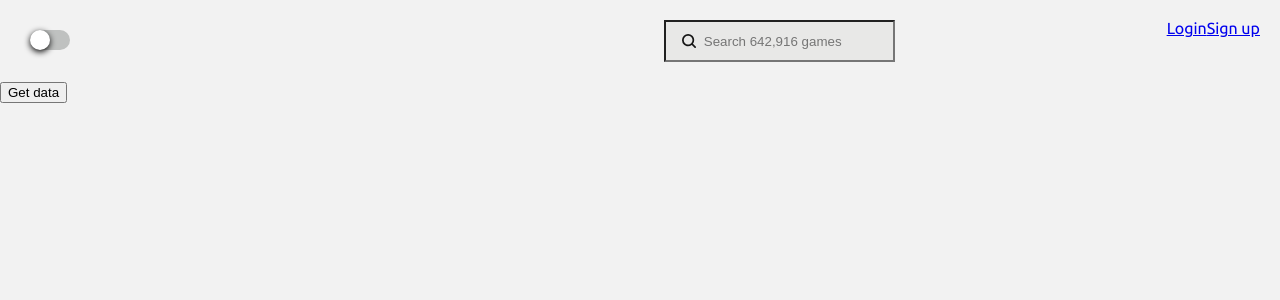
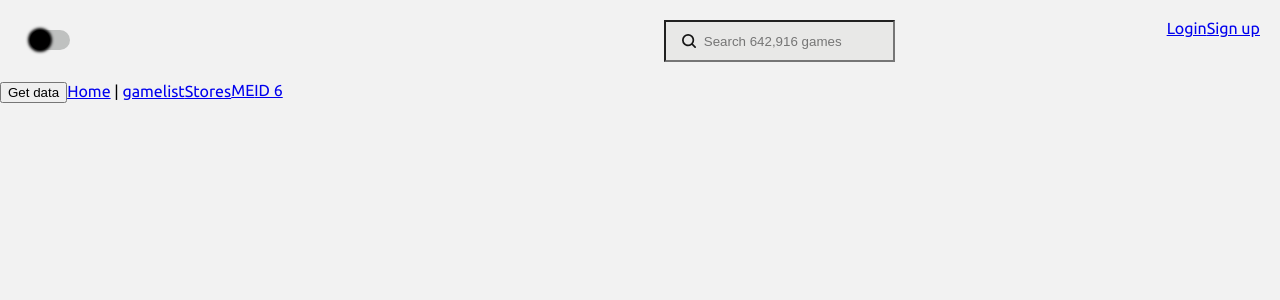
Before and after one commit to gandigap/commerce, a React (Create React App) app: page /gamelist in a window 1280 px wide. Shown: the top 300 px of the page. Built offline with nearby package versions, Linux system fonts and the light colour scheme.

Commit message:
feat: add text example react router 6

```diff
--- a/package.json
+++ b/package.json
@@ -13,6 +13,7 @@
     "@types/styled-components": "^5.1.15",
     "react": "^17.0.2",
     "react-dom": "^17.0.2",
+    "react-router-dom": "^6.0.2",
     "react-scripts": "4.0.3",
     "sass": "^1.43.4",
     "styled-components": "^5.3.3",
--- a/src/components/ContentWrapper/Header/ThemeSwitcher/ThemeSwitcherStyledComponents.tsx
+++ b/src/components/ContentWrapper/Header/ThemeSwitcher/ThemeSwitcherStyledComponents.tsx
@@ -12,7 +12,7 @@ export const ThemeSwitcherLabel = styled.label`
   display: inline-block;
   font-size: 20px;
   background-color: var(--color-4);
-  border-radius: 1em;
+  border-radius: 10px;
 `;
 
 export const ThemeSwitcherInput = styled.input`
@@ -23,18 +23,17 @@ export const ThemeSwitcherInput = styled.input`
     -webkit-transform: translate3d(100%, 0, 0);
     -moz-transform: translate3d(100%, 0, 0);
     transform: translate3d(100%, 0, 0);
-    background: var(--color-1);
+    background: var(--color-5);
   }
 `;
 
 export const ThemeSwitcherIcon = styled.div`
-  height: 1em;
-  width: 1em;
-  border-radius: 1em;
-  background-color: var(--color-1);
-  box-shadow: 0 0.1em 0.3em var(--color-5);
+  height: 20px;
+  width: 20px;
+  border-radius: 100%;
+  background-color: var(--color-5);
+  box-shadow: 0px 0px 3px 2px var(--color-5);
   -webkit-transition: all 300ms;
   -moz-transition: all 300ms;
   transition: all 300ms;
-  cursor: pointer;
 `;
--- a/src/components/ContentWrapper/Main/Main.tsx
+++ b/src/components/ContentWrapper/Main/Main.tsx
@@ -1,9 +1,17 @@
 import React from 'react';
+import {
+  Link,
+  Routes,
+  Route
+} from "react-router-dom";
 
 import Sidebar from './MainSection/Navigation/Sidebar';
 
 import styled from 'styled-components';
 import 'styles/mixinsAndVars.scss';
+import GameList from './MainSection/GameList/GameList';
+import Game from './MainSection/GameList/Game';
+import Other from './MainSection/GameList/Other';
 
 const MainContainer = styled.main`
   display: flex;
@@ -13,6 +21,14 @@ const Main = () => {
   return (
     <MainContainer>
       <Sidebar />
+      <Routes>
+        <Route path="/" element={<p>Start content</p>} />
+        <Route path="/gamelist" element={<GameList />} />
+        <Route path="/gamelist/:id" element={<Game />} />
+        <Route path="/gamelist/me" element={<Other />} />
+        <Route path="/stores" element={<p>Stores content</p>} />
+
+      </Routes>
     </MainContainer>
   );
 };
--- /dev/null
+++ b/src/components/ContentWrapper/Main/MainSection/GameList/Game.tsx
@@ -0,0 +1,18 @@
+import React from 'react';
+import { Outlet } from 'react-router-dom'
+
+import styled from 'styled-components';
+import 'styles/mixinsAndVars.scss';
+
+const GameContainer = styled.div``;
+
+const Game = () => {
+  return (
+    <GameContainer>
+      Game
+      <Outlet />
+    </GameContainer>
+  );
+};
+
+export default Game;
--- /dev/null
+++ b/src/components/ContentWrapper/Main/MainSection/GameList/GameList.tsx
@@ -0,0 +1,21 @@
+import React from 'react';
+import { Link, Route, Routes } from "react-router-dom";
+
+import styled from 'styled-components';
+import 'styles/mixinsAndVars.scss';
+import Game from './Game';
+import Other from './Other';
+
+const GameListContainer = styled.div``;
+
+const GameList = () => {
+  let number = 6;
+  return (
+    <GameListContainer>
+      <Link to="me">ME</Link>
+      <Link to={`${number}`}>ID 6</Link>
+    </GameListContainer>
+  );
+};
+
+export default GameList;
--- /dev/null
+++ b/src/components/ContentWrapper/Main/MainSection/GameList/Other.tsx
@@ -0,0 +1,18 @@
+import React from 'react';
+import { Outlet } from 'react-router-dom'
+
+import styled from 'styled-components';
+import 'styles/mixinsAndVars.scss';
+
+const OtherContainer = styled.div``;
+
+const Other = () => {
+  return (
+    <OtherContainer>
+      Other
+      <Outlet />
+    </OtherContainer>
+  );
+};
+
+export default Other;
--- a/src/components/ContentWrapper/Main/MainSection/Navigation/Sidebar.tsx
+++ b/src/components/ContentWrapper/Main/MainSection/Navigation/Sidebar.tsx
@@ -1,4 +1,5 @@
 import React from 'react';
+import { Link } from "react-router-dom";
 
 import styled from 'styled-components';
 import 'styles/mixinsAndVars.scss';
@@ -19,6 +20,9 @@ const Sidebar = () => {
   return (
     <SidebarContainer>
       <button onClick={getData}>Get data</button>
+      <Link to="/">Home</Link> |{" "}
+      <Link to="gamelist">gamelist</Link>
+      <Link to="stores">Stores</Link>
     </SidebarContainer>
   );
 };
```
Also changed, not shown: src/App.tsx (+8 -2 lines), 1 other file (tests, documents, lock files or other folders).
